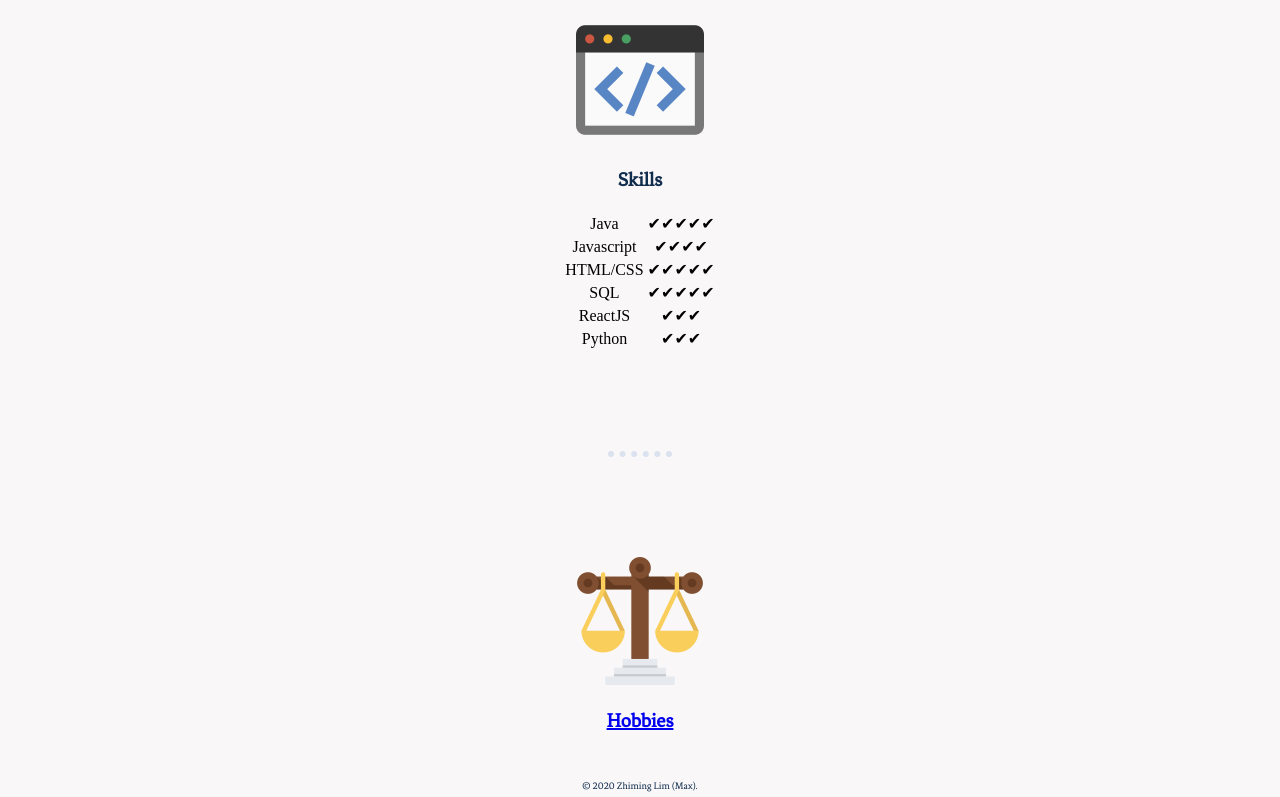
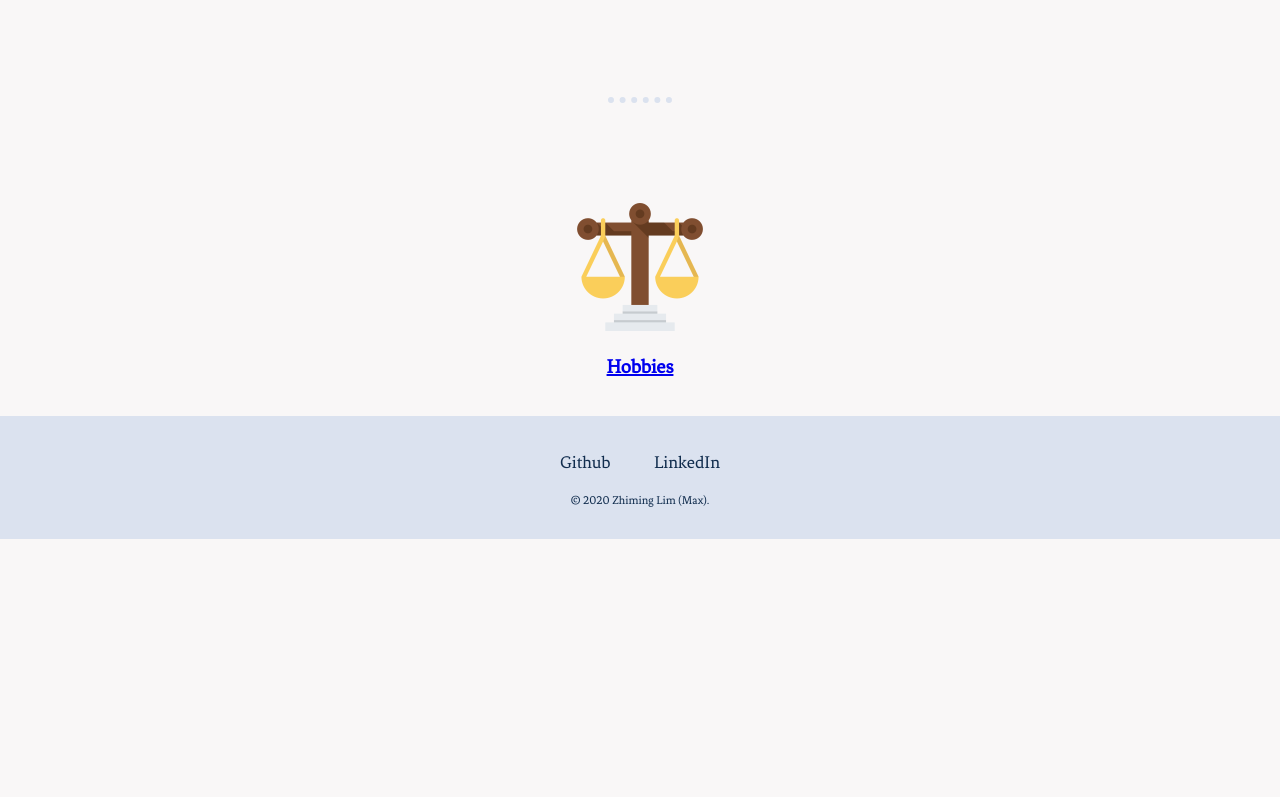
Before and after one commit to zhiminglim/cv, a plain HTML site: page index.html in a window 1280 px wide. Shown: the part 2000-2797 px from the top of the page. After the commit the page ends 2539 px from the top, so only its background shows below. Drawn offline with Linux system fonts and the light colour scheme.

Commit message:
Change links to access from footer

```diff
--- a/css/styles.css
+++ b/css/styles.css
@@ -57,8 +57,8 @@ p {
 
 .circle-profile-photo {
   margin: 20px;
-  height: 40%;
-  width: 40%;
+  height: 15%;
+  width: 15%;
 }
 
 .intro-para {
@@ -72,6 +72,21 @@ p {
   background-color: #f9f7f7;
 }
 
+.container-bottom {
+  background-color: #dbe2ef;
+  width: 100%;
+  position: absolute;
+  padding-top: 20px;
+  padding-bottom: 20px;
+}
+
+.container-bottom a {
+  margin: 0 20px;
+  font-size: 18px;
+  text-decoration: none;
+  color: #112d4e;
+}
+
 .p-font {
   font-family: 'fenixregular';
   font-size: 16px;
@@ -83,7 +98,8 @@ p {
 }
 
 .p-copyright {
-  font-size: 10px;
+  margin-top: 20px;
+  font-size: 12px;
 }
 
 .section-banner {
@@ -91,6 +107,15 @@ p {
   height: 128px;
 }
 
+a:visited {
+  color: purple;
+}
+
+a:hover {
+  color: blue;
+}
+
+
 /****************ID SELECTORS******************/
 #heading-name {
   color: #112d4e;
--- a/index.html
+++ b/index.html
@@ -20,10 +20,7 @@
       <p>a web developer, gamer, photographer.</p>
       <p>In my spare time, I question the need to have a cup of coffee.</p>
 
-      <p>
-        <a href="https://github.com/zhiminglim" target="_blank">Github</a>
-        <a href="https://www.linkedin.com/in/lim-zhiming-6a8756b7/" target="_blank">LinkedIn</a>
-      </p>
+
     </div>
   </div>
 
@@ -92,9 +89,18 @@
 
     <br>
 
+
+  </div>
+
+  <div class="container-bottom">
+
+    <p>
+      <a class="container-bottom-a" href="https://github.com/zhiminglim" target="_blank">Github</a>
+      <a class="container-bottom-a" href="https://www.linkedin.com/in/lim-zhiming-6a8756b7/" target="_blank">LinkedIn</a>
+    </p>
+
     <p class="p-copyright">© 2020 Zhiming Lim (Max).</p>
   </div>
-
 
   <!-- <h3>Contact Me</h3>
   <form class="" action="mailto:zhiminglim9@gmail.com" method="post" enctype="text/plain">
```
